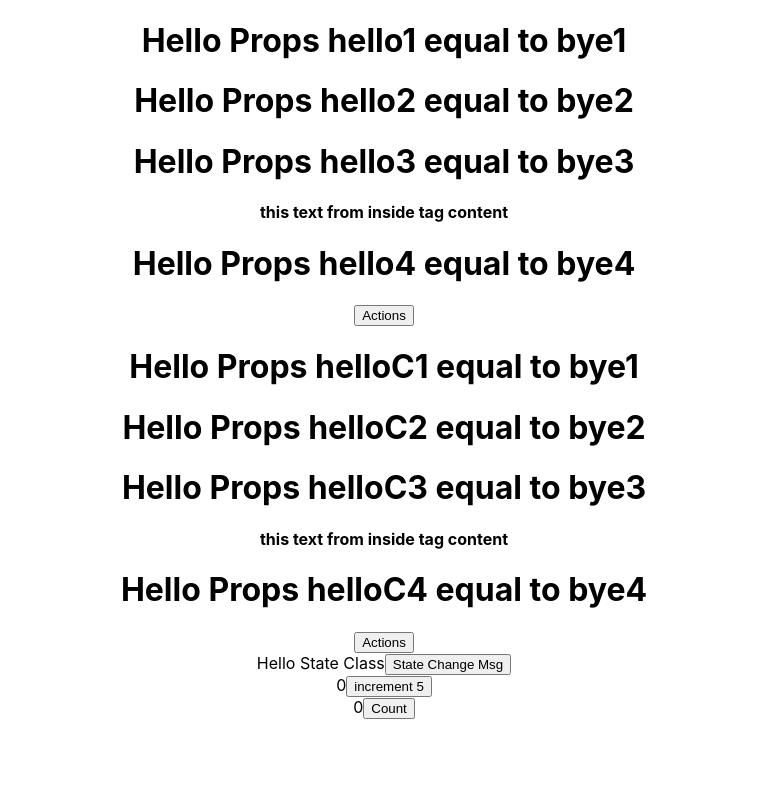
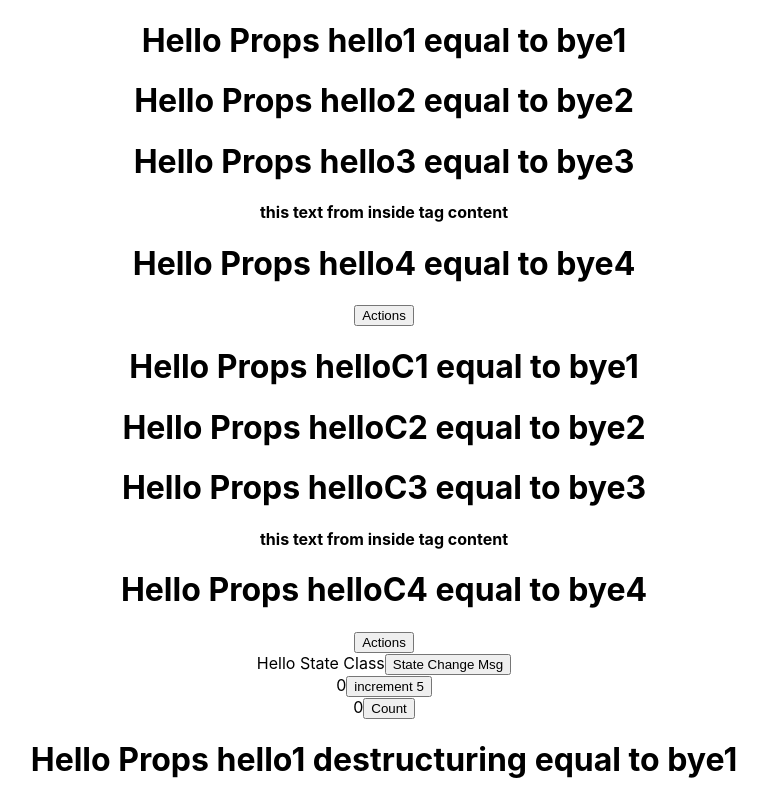
Before and after one commit to sanjay-personal/Reactjs_tutorial, a React (Create React App) app in the folder learning/: page / in a window 1280 px wide. Shown: the part 202-1002 px from the top of the page, without its empty margins (256-1023 px from the left). Before the commit the page ends 921 px from the top, so only its background shows below. Built offline with nearby package versions, Linux system fonts and the light colour scheme.

Commit message:
added destructuring props function

```diff
--- a/learning/src/App.js
+++ b/learning/src/App.js
@@ -7,6 +7,7 @@ import PropsC from './components/classes/propsC';
 import StateC from './components/classes/StateC';
 import SetStateC from './components/classes/SetStateC';
 import PreviousSetState from './components/classes/PreviousSetState';
+import DestructuringF from './components/functional/DestructuringF';
 
 
 
@@ -31,9 +32,13 @@ function App() {
       <PropsC name="helloC3" hero="bye3" > this text from inside tag content  </PropsC>
       <PropsC name="helloC4" hero="bye4" > <button>Actions</button>  </PropsC>
 
+
+
       <StateC />
       <SetStateC />
       <PreviousSetState />
+
+      <DestructuringF name="hello1 destructuring" hero="bye1" />
 
 
     </div>
--- /dev/null
+++ b/learning/src/components/functional/DestructuringF.js
@@ -0,0 +1,12 @@
+import React from 'react'
+
+const DestructuringF = (props)=>{
+    console.log(props)
+    const {name, hero} = props
+    return <div>
+        <h1>Hello Props {name} equal to {hero} </h1>
+        <b>{props.children}</b>
+    </div>
+}
+
+export default DestructuringF
```
